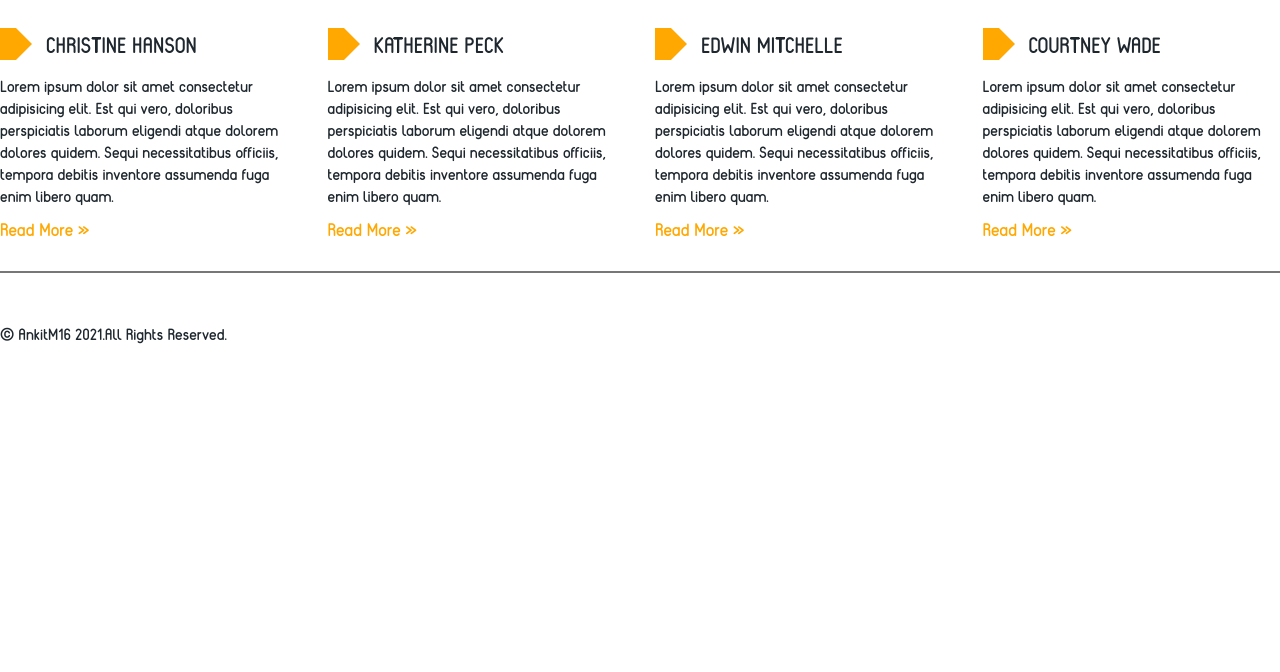
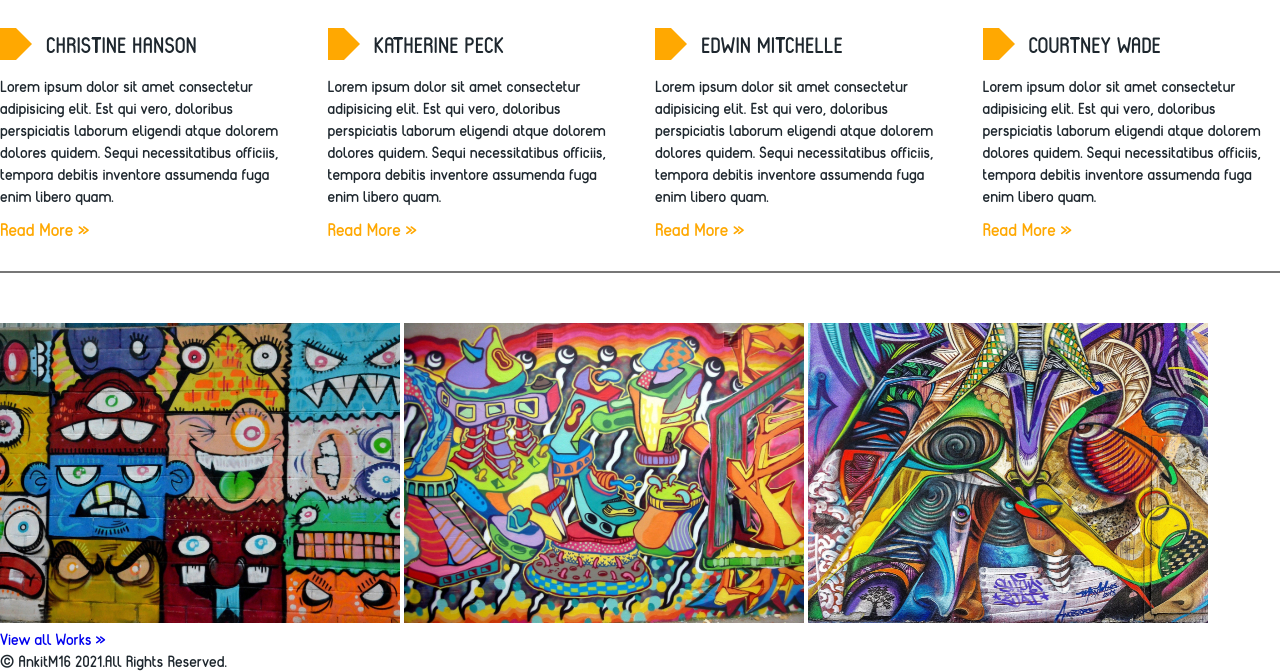
Before and after one commit to AnkitM18-tech/Modern-Art, a plain HTML site: page index.html in a window 1280 px wide. Shown: the part 169-841 px from the top of the page. Before the commit the page ends 800 px from the top, so only its background shows below. Drawn offline with Linux system fonts and the light colour scheme.

Commit message:
work-section html done

```diff
--- a/index.html
+++ b/index.html
@@ -62,6 +62,15 @@
             </div>
         </section>
 
+        <section class="artist-work">
+            <div class="work-pictures">
+                <img src="imgs/image-01.jpg" alt="image-1">
+                <img src="imgs/image-02.jpg" alt="image-2">
+                <img src="imgs/image-03.jpg" alt="image-3">
+            </div>
+            <a href="#">View all Works &raquo;</a>
+        </section>
+
         <footer>
             <p>&copy; AnkitM16 2021.All Rights Reserved.</p>
         </footer>
```
Also changed, not shown: styles/style.css (line endings or trailing spaces).
